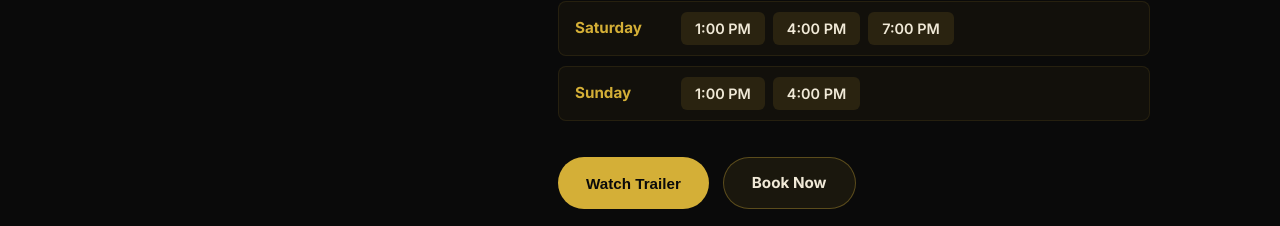
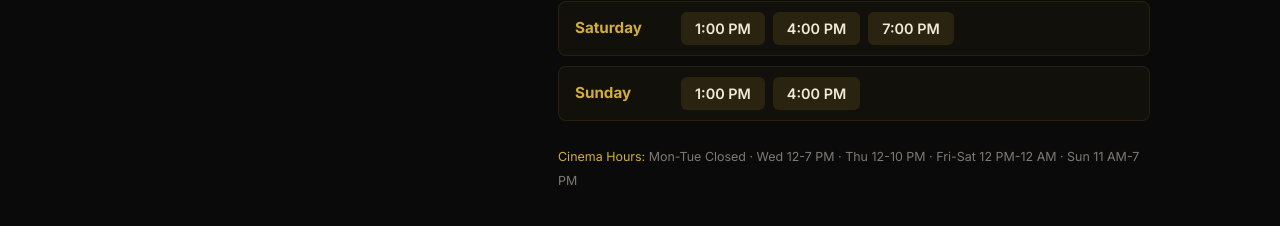
Before and after one commit to lighthousecinemapg-cyber/lighthouse-cinema, a Next.js app: page / in a window 1280 px wide. Shown: the part 1508-1734 px from the top of the page. Built offline with nearby package versions, Linux system fonts and the light colour scheme; no server answers.

Commit message:
Add cinema hours display to the page
Added cinema hours information to the page.

```diff
--- a/app/page.js
+++ b/app/page.js
@@ -255,6 +255,9 @@
                 <ShowtimeRow day="Friday" times={['1:00 PM', '4:00 PM', '7:00 PM']} />
                 <ShowtimeRow day="Saturday" times={['1:00 PM', '4:00 PM', '7:00 PM']} />
                 <ShowtimeRow day="Sunday" times={['1:00 PM', '4:00 PM']} />
+                                <p style={{ color: 'rgba(240,233,215,0.5)', fontSize: '0.78rem', marginTop: 14, lineHeight: 1.9 }}>
+                                  <span style={{ color: gold }}>Cinema Hours:</span> Mon-Tue Closed · Wed 12-7 PM · Thu 12-10 PM · Fri-Sat 12 PM-12 AM · Sun 11 AM-7 PM
+                  </p>
               </div>
 
               <div style={{ display: 'flex', gap: 14, flexWrap: 'wrap' }}>
```
